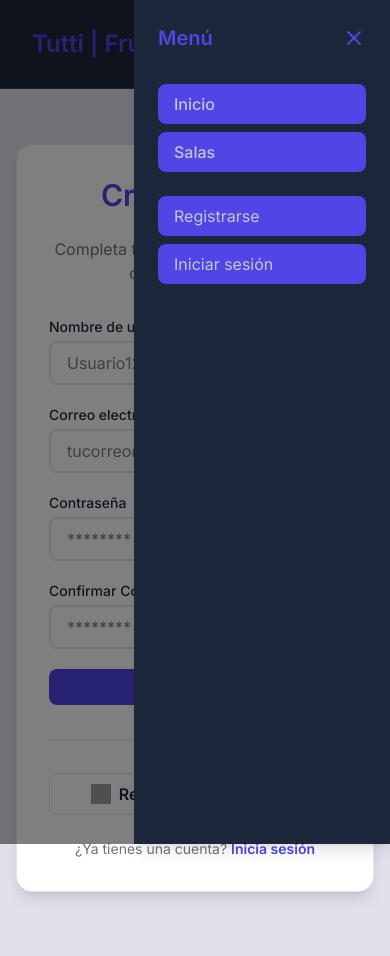
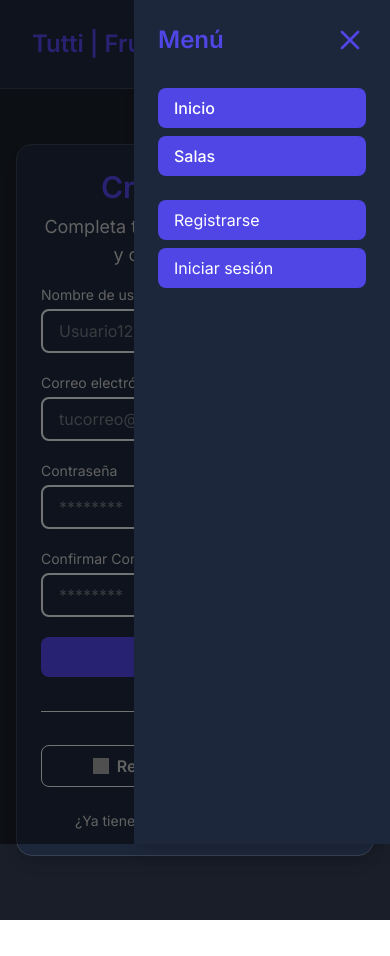
Before and after one commit to gian-marco24/Tuti-Fruti-Online, a React (Vite) app: page /register in a window 390 px wide. Both pictures are taken after a click on the button 338 px from the left and 44 px from the top of the page. After the commit the page ends 920 px from the top, so only its background shows below. Built offline with nearby package versions, Linux system fonts and the light colour scheme; no server answers; grey boxes are pictures that could not be loaded.

Commit message:
Correccion de colores y responsividad de la ui general

```diff
--- a/src/features/auth/pages/RegisterScreen.tsx
+++ b/src/features/auth/pages/RegisterScreen.tsx
@@ -23,24 +23,24 @@ export default function RegisterScreen() {
   }, [reset]);
 
   return (
-    <div className="flex py-16 md:py-8 xl:py-12 justify-center bg-bg-light px-4">
-      <div className="w-full max-w-md bg-white rounded-2xl shadow-lg p-8 border border-border-light">
+    <div className="xl:min-h-screen xl:items-start flex py-16 md:py-8 xl:pt-12 justify-center bg-bg-ultraDark px-4">
+      <div className="w-full max-w-md bg-bg-dark rounded-2xl shadow-lg p-6 md:p-8 border border-neutral-dark">
         {/* Título */}
-        <h2 className="text-3xl font-bold text-center text-primary mb-6">
+        <h2 className="max-md:text-3xl text-2xl xl:text-3xl font-bold text-center text-primary mb-2 md:mb-3 xl:mb-6">
           Crear cuenta
         </h2>
-        <p className="text-center text-text-muted mb-8">
+        <p className="text-center max-md:text-lg text-sm xl:text-lg text-text-light mb-4 md:mb-6 xl:mb-8">
           Completa tus datos para registrarte y comenzar a jugar
         </p>
 
         {/* Formulario */}
-        <form className="space-y-5" onSubmit={handleSubmit((data) => {
+        <form className="xl:space-y-5 space-y-3 max-md:space-y-5" onSubmit={handleSubmit((data) => {
           submitRegister(data, setError)
         })}>
           <div>
             <label
               htmlFor="username"
-              className="block text-sm font-medium text-text-default mb-1"
+              className="block text-sm font-regular xl:font-medium text-text-light mb-1"
             >
               Nombre de usuario
             </label>
@@ -50,14 +50,14 @@ export default function RegisterScreen() {
               placeholder="Usuario123"
               registration={register('username')}
               error={errors.username}
-              className={`w-full rounded-lg border-2 ${errors.username ? 'border-error' : 'border-border-light focus:ring-primary focus:ring-2'} px-4 py-2 focus:outline-none`}
+              className={`w-full text-text-light max-md:text-base text-xs xl:text-base rounded-lg border-2 ${errors.username ? 'border-error' : 'border-border-light focus:ring-primary focus:ring-2'} px-4 py-2 focus:outline-none`}
             />
           </div>
 
           <div>
             <label
               htmlFor="email"
-              className="block text-sm font-medium text-text-default mb-1"
+              className="block text-sm font-regular xl:font-medium text-text-light mb-1"
             >
               Correo electrónico
             </label>
@@ -67,14 +67,14 @@ export default function RegisterScreen() {
               placeholder="tucorreo@email.com"
               registration={register('email')}
               error={errors.email}
-              className={`w-full rounded-lg border-2 ${errors.email ? 'border-error' : 'border-border-light focus:ring-primary focus:ring-2'} px-4 py-2 focus:outline-none`}
+              className={`w-full text-text-light max-md:text-base text-xs xl:text-base rounded-lg border-2 ${errors.email ? 'border-error' : 'border-border-light focus:ring-primary focus:ring-2'} px-4 py-2 focus:outline-none`}
             />
           </div>
 
           <div>
             <label
               htmlFor="password"
-              className="block text-sm font-medium text-text-default mb-1"
+              className="block text-sm font-regular xl:font-medium text-text-light mb-1"
             >
               Contraseña
             </label>
@@ -84,14 +84,14 @@ export default function RegisterScreen() {
               placeholder="********"
               registration={register('password')}
               error={errors.password}
-              className={`w-full rounded-lg border-2 ${errors.password ? 'border-error' : 'border-border-light focus:ring-primary focus:ring-2'} px-4 py-2 focus:outline-none`}
+              className={`w-full text-text-light max-md:text-base text-xs xl:text-base rounded-lg border-2 ${errors.password ? 'border-error' : 'border-border-light focus:ring-primary focus:ring-2'} px-4 py-2 focus:outline-none`}
             />
           </div>
 
           <div>
             <label
               htmlFor="confirm-password"
-              className="block text-sm font-medium text-text-default mb-1"
+              className="block text-sm font-regular xl:font-medium text-text-light mb-1"
             >
               Confirmar Contraseña
             </label>
@@ -101,7 +101,7 @@ export default function RegisterScreen() {
               placeholder="********"
               registration={register('confirmPassword')}
               error={errors.confirmPassword}
-              className={`w-full rounded-lg border-2 ${errors.confirmPassword ? 'border-error' : 'border-border-light focus:ring-primary focus:ring-2'} px-4 py-2 focus:outline-none`}
+              className={`w-full text-text-light max-md:text-base text-xs xl:text-base rounded-lg border-2 ${errors.confirmPassword ? 'border-error' : 'border-border-light focus:ring-primary focus:ring-2'} px-4 py-2 focus:outline-none`}
             />
           </div>
           {error && <p className="text-sm text-error text-center">{error}</p>}
@@ -123,18 +123,18 @@ export default function RegisterScreen() {
         {/* Registro con Google (opcional) */}
         <button
           type="button"
-          className="cursor-pointer w-full px-4 py-2 rounded-lg border border-border-light text-text-default font-semibold hover:bg-border-light transition flex items-center justify-center gap-2"
+          className="max-md:text-base xl:text-base text-sm cursor-pointer w-full px-4 py-2 rounded-lg border border-border-light text-text-light font-semibold hover:bg-white hover:text-primary transition flex items-center justify-center gap-2"
         >
           <img
             src="https://www.svgrepo.com/show/355037/google.svg"
             alt="Google"
-            className="h-5 w-5"
+            className="h-4 w-4 xl:h-6 xl:w-6"
           />
           Registrarse con Google
         </button>
 
         {/* Link a login */}
-        <p className="mt-6 text-center text-sm text-text-muted">
+        <p className="max-md:mt-6 mt-4 xl:mt-6 text-center text-sm text-text-light">
           ¿Ya tienes una cuenta?{" "}
           <Link
             to="/login"
--- a/src/features/profile/ui/logoutModal.tsx
+++ b/src/features/profile/ui/logoutModal.tsx
@@ -9,17 +9,17 @@ interface LogoutModalProps {
 export default function LogoutModal({ onClose, onConfirm, loading }: LogoutModalProps) {
   return (
     <div className="fixed inset-0 bg-black/40 flex items-center justify-center z-50">
-      <div className="bg-white rounded-2xl shadow-lg p-6 w-full max-w-sm border border-border-light">
+      <div className="bg-bg-dark rounded-2xl shadow-lg p-6 w-full max-w-sm border border-neutral-dark">
         <h3 className="text-lg font-semibold text-primary mb-4">
           ¿Estás seguro de cerrar sesión?
         </h3>
-        <p className="text-sm text-text-muted mb-6">
+        <p className="text-sm text-text-light mb-6">
           Se cerrará tu sesión actual y deberás volver a iniciar sesión.
         </p>
         <div className="flex justify-center gap-4">
           <button
             onClick={onClose}
-            className="cursor-pointer px-4 py-2 rounded-lg border border-border-light text-text-default hover:bg-border-light transition"
+            className="cursor-pointer px-4 py-2 rounded-lg border border-border-light text-white hover:bg-primary-light hover:border-primary-light transition"
           >
             Cancelar
           </button>
--- a/src/features/shared/ui/ButtonAnim.tsx
+++ b/src/features/shared/ui/ButtonAnim.tsx
@@ -12,7 +12,7 @@ export const ButtonAnim = ({ loading, text, onClick, type }: ButtonAnimProps) =>
             type={type}
             onClick={onClick}
             disabled={loading}
-            className={`w-full text-sm xl:text-base px-4 py-2 rounded-lg font-semibold transition flex items-center justify-center gap-2
+            className={`w-full max-md:text-base text-sm xl:text-base px-4 py-2 rounded-lg font-semibold transition flex items-center justify-center gap-2
               ${loading ? "bg-primary/70 cursor-not-allowed" : "bg-primary hover:bg-primary-dark text-white cursor-pointer"}
             `}
           >
--- a/src/features/shared/ui/Navbar.tsx
+++ b/src/features/shared/ui/Navbar.tsx
@@ -76,9 +76,9 @@ const Navbar = () => {
             {/* Menú lateral */}
             <div className="w-64 bg-bg-dark h-full shadow-lg p-6 flex flex-col">
               <div className="flex justify-between items-center mb-8">
-                <h2 className="text-xl font-bold text-primary">Menú</h2>
+                <h2 className="text-2xl font-bold text-primary">Menú</h2>
                 <button onClick={() => setIsOpen(false)}>
-                  <X className="h-6 w-6 text-primary" />
+                  <X className="h-8 w-8 text-primary" />
                 </button>
               </div>
 
@@ -86,14 +86,15 @@ const Navbar = () => {
                 <div className='space-y-2 flex flex-col'>
                   <Link
                     to="/"
-                    className="px-4 py-2 rounded-lg bg-primary font-medium text-text-light hover:bg-primary-dark transition"
+                    className="px-4 py-2 rounded-lg bg-primary font-medium text-white hover:bg-primary-dark transition"
                     onClick={() => setIsOpen(false)}
                   >
                     Inicio
                   </Link>
                   <Link
                     to="/lobbies"
-                    className="px-4 py-2 rounded-lg bg-primary font-medium text-text-light hover:bg-primary-dark transition"
+                    className="px-4 py-2 rounded-lg bg-primary font-medium text-white hover:bg-primary-dark transition"
+                    onClick={() => setIsOpen(false)}
                   >
                     Salas
                   </Link>
@@ -101,14 +102,14 @@ const Navbar = () => {
                 <div className='space-y-2 flex flex-col'>
                   <Link
                     to="/register"
-                    className="px-4 py-2 rounded-lg bg-primary text-text-light hover:bg-primary-dark transition"
+                    className="px-4 py-2 rounded-lg bg-primary text-white hover:bg-primary-dark transition"
                     onClick={() => setIsOpen(false)}
                   >
                     Registrarse
                   </Link>
                   <Link
                     to="/login"
-                    className="px-4 py-2 rounded-lg bg-primary text-text-light hover:bg-primary-dark transition"
+                    className="px-4 py-2 rounded-lg bg-primary text-white hover:bg-primary-dark transition"
                     onClick={() => setIsOpen(false)}
                   >
                     Iniciar sesión
--- a/src/index.css
+++ b/src/index.css
@@ -37,3 +37,15 @@
 :root {
   font-family: var(--font-sans);
 }
+
+@layer base {
+  input[type="number"]::-webkit-inner-spin-button,
+  input[type="number"]::-webkit-outer-spin-button {
+    -webkit-appearance: none;
+    margin: 0;
+  }
+
+  input[type="number"] {
+    -moz-appearance: textfield; /* Para Firefox */
+  }
+}
```
Also changed, not shown: src/features/auth/pages/LoginScreen.tsx (+10 -10 lines), src/features/lobbies/pages/CreateLobbyScreen.tsx (+16 -14 lines), src/features/lobbies/pages/LobbiesScreen.tsx (+10 -10 lines), src/features/profile/pages/ProfileScreen.tsx (+6 -6 lines).
